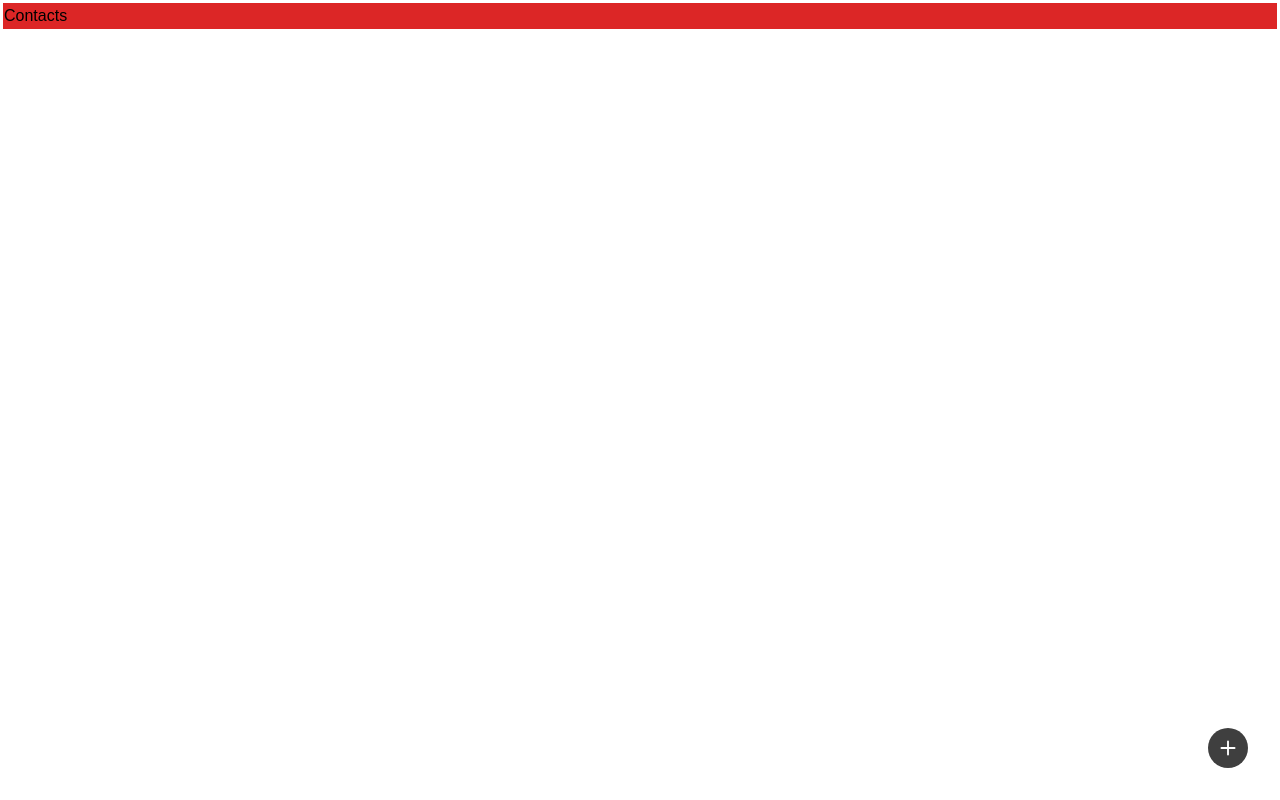
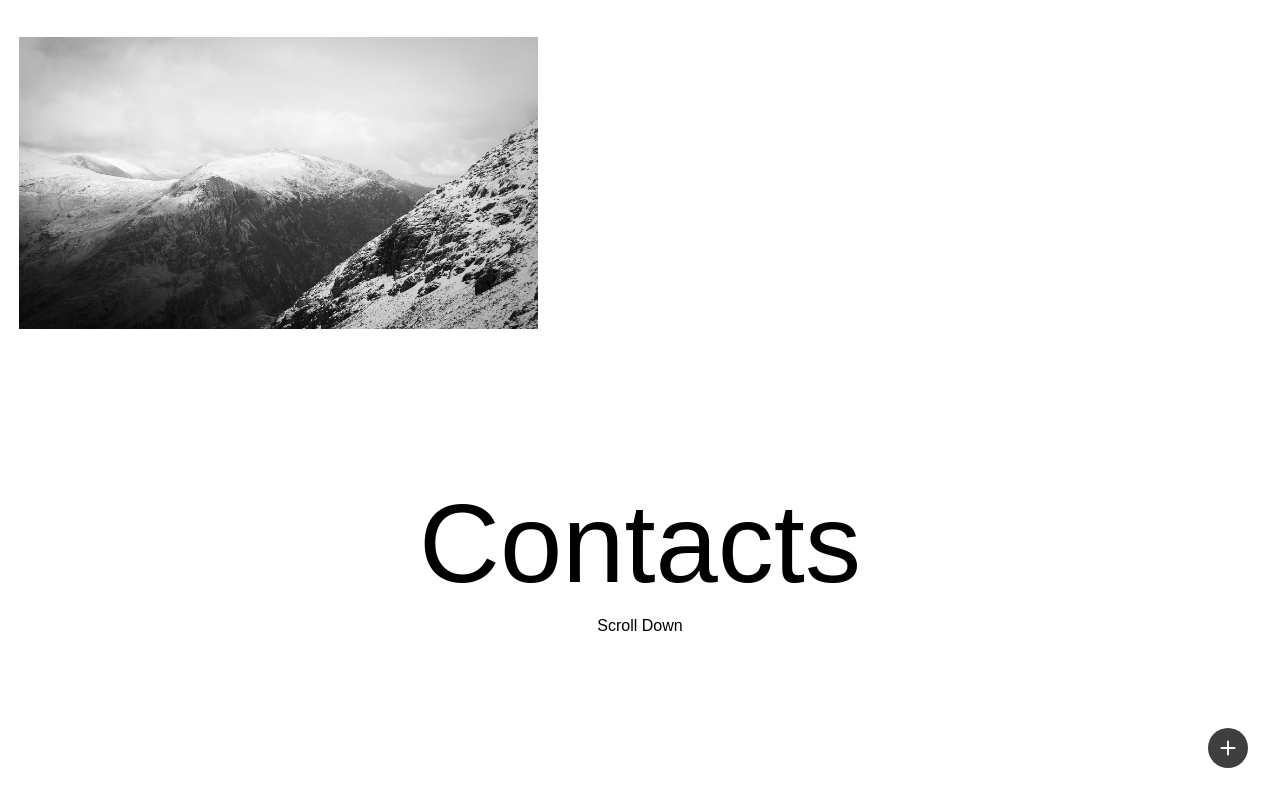
Before and after one commit to hahajska/websiteNet, a React (Create React App) app: page /Contacts in a window 1280 px wide. Shown: the top 800 px of the page. Built offline with nearby package versions, Linux system fonts and the light colour scheme; a web font is replaced by a local one.

Commit message:
contatcs added

```diff
--- /dev/null
+++ b/src/pages/Contacts/CurrentContacts/index.js
@@ -0,0 +1,17 @@
+import React from "react";
+import "./styles/CurrentContacts.scss";
+import DlouhyImage from "../../../images/Mountains.jpg";
+
+export default function CurrentContacts() {
+  return (
+    <>
+      <div className="oneContactsContainer  p-0 flex justify-start items-center">
+        <img src={DlouhyImage} alt="obrazek" className="dlouhyImage" />
+      </div>
+      <div className="contactsInfoContainer  flex justify-start items-center flex-col">
+        <h1 className="pt-24">Contacts</h1>
+        <p>Scroll Down</p>
+      </div>
+    </>
+  );
+}
--- /dev/null
+++ b/src/pages/Contacts/CurrentContacts/styles/CurrentContacts.scss
@@ -0,0 +1,19 @@
+.oneContactsContainer {
+  height: 45vh;
+
+  .dlouhyImage {
+    height: 90%;
+    padding: 1rem;
+    width: max-content;
+    object-fit: cover;
+  }
+}
+.contactsInfoContainer {
+  min-height: 55vh;
+  h1 {
+    font-size: 7rem;
+  }
+  p {
+    margin-top: -1rem;
+  }
+}
--- a/src/pages/Contacts/index.js
+++ b/src/pages/Contacts/index.js
@@ -1,10 +1,12 @@
 import React from "react";
-import "./styles/Contacts.scss";
+import Footer from "../../Components/Footer";
+import CurrentContacts from "./CurrentContacts";
 
-export default function Contacts() {
+export default function About() {
   return (
     <>
-      <h1 className="bg-red-600">Contacts</h1>
+      <CurrentContacts />
+      <Footer />
     </>
   );
 }
```
Also changed, not shown: src/pages/Contacts/styles/Contacts.scss (deleted).
